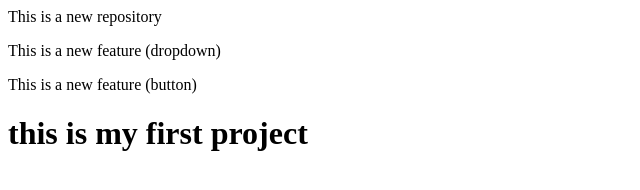
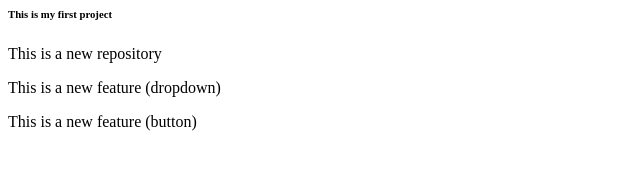
Before and after one commit to codewithamruta11/localrepo, a plain HTML site: page index.html in a window 1280 px wide. Shown: the whole page, without its empty margins (0-640 px from the left). Drawn offline with Linux system fonts and the light colour scheme.

Commit message:
it my first commit

```diff
--- a/index.html
+++ b/index.html
@@ -1,7 +1,6 @@
+<h6> This is my first project  </h6>
 <p> This is a new repository</p>
 
 <p> This is a new feature (dropdown)
 
 <p> This is a new feature (button)</p>
-
-<h1> this is my first project </h1>
```
